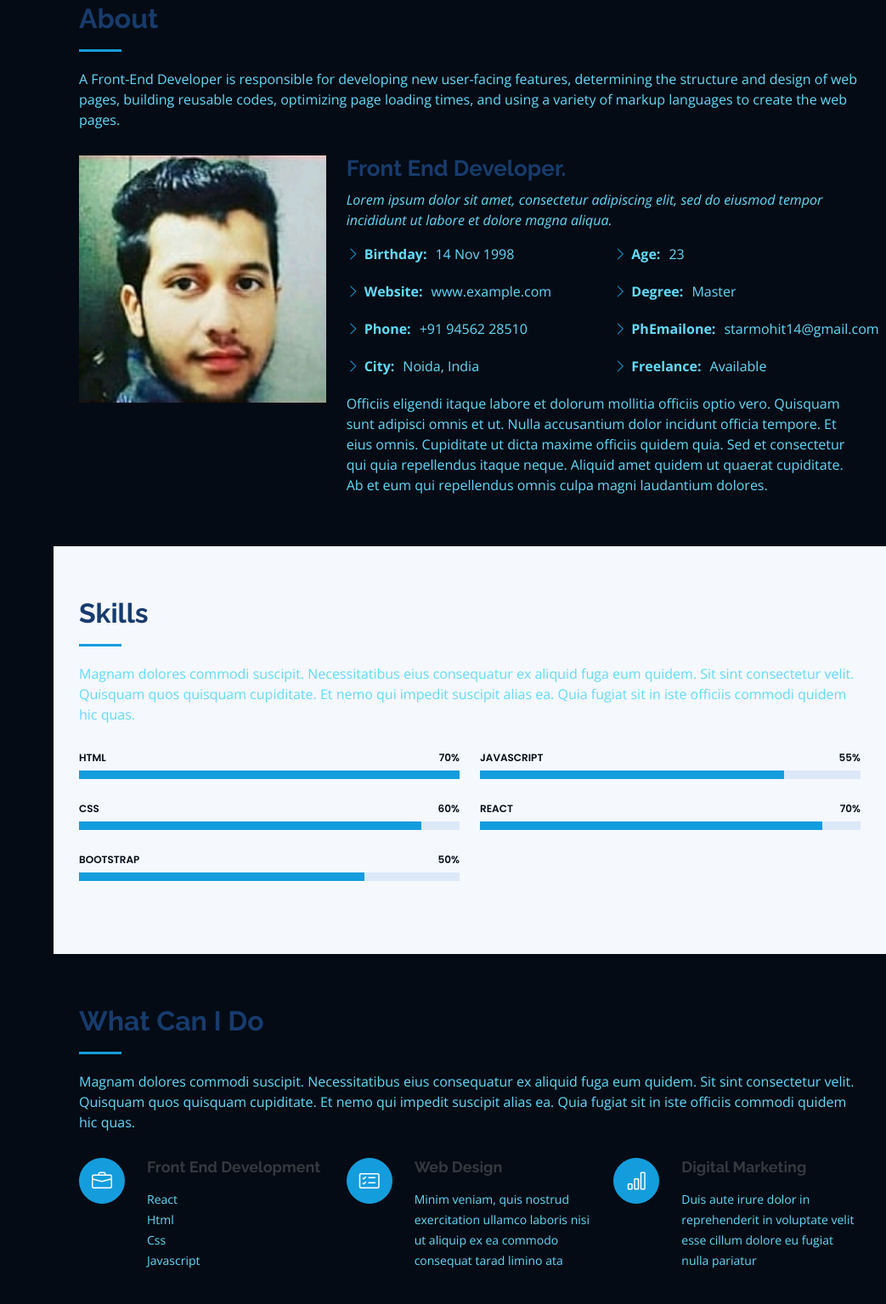
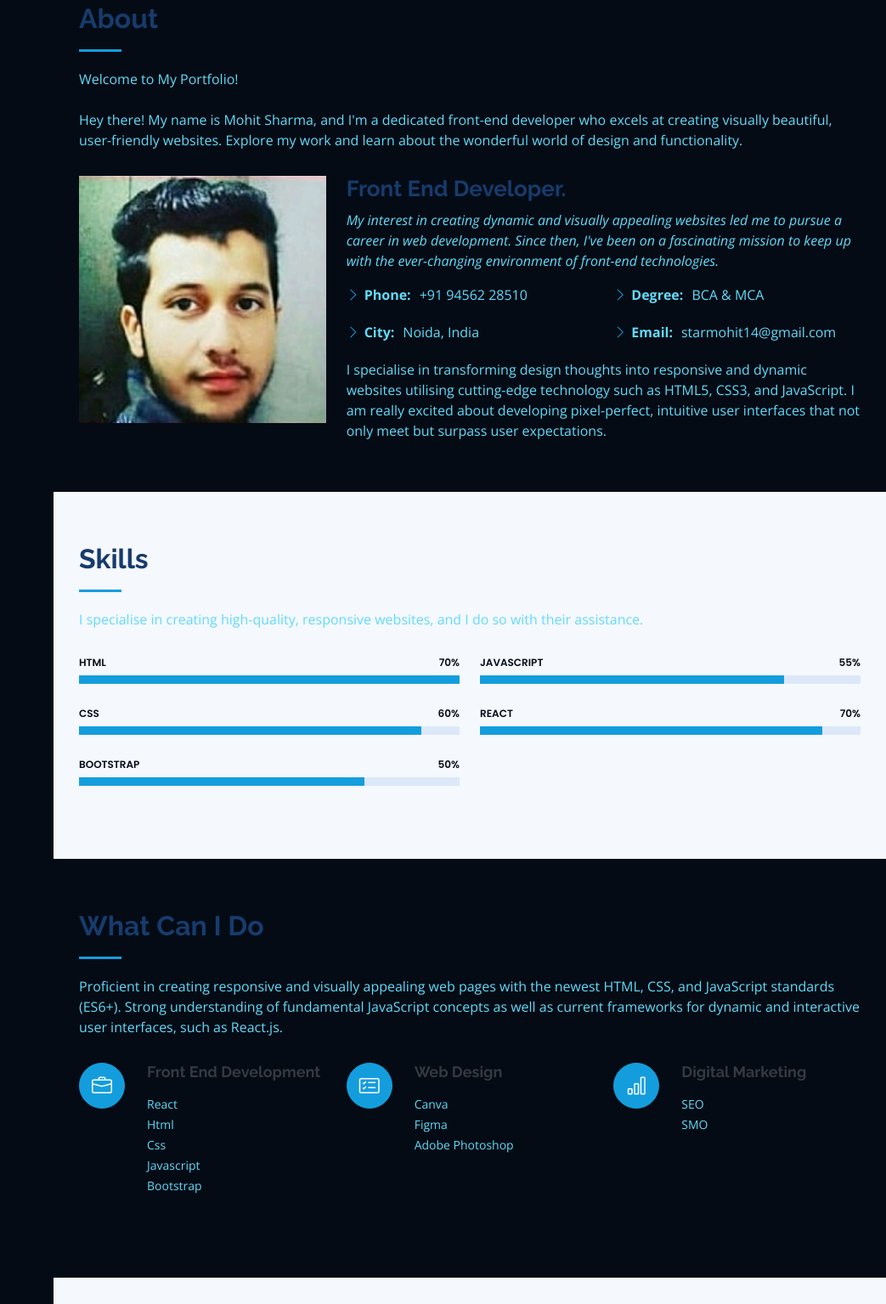
Before and after one commit to starmohit14/Portfolio, a plain HTML site: page index.html in a window 1280 px wide. Shown: the part 857-2392 px from the top of the page at 85% size, without its empty margins (237-1280 px from the left). Drawn offline with nearby package versions, Linux system fonts and the light colour scheme.

Commit message:
Update index.html

```diff
--- a/index.html
+++ b/index.html
@@ -52,7 +52,7 @@
           <a href="https://twitter.com/starmohit14" class="twitter"><i class="bx bxl-twitter"></i></a>
           <a href="https://www.facebook.com/starmohit14" class="facebook"><i class="bx bxl-facebook"></i></a>
           <a href="https://www.instagram.com/starmohit14/" class="instagram"><i class="bx bxl-instagram"></i></a>
-          <a href="#" class="google-plus"><i class="bx bxl-skype"></i></a>
+          <a href="https://wa.me/qr/6INBT4GEHNOKD1 " class="whatsapp"><i class="bi bi-whatsapp"></i></i></a>
           <a href="https://www.linkedin.com/in/starmohit14/" class="linkedin"><i class="bx bxl-linkedin"></i></a>
         </div>
       </div>
@@ -86,7 +86,9 @@
 
         <div class="section-title">
           <h2>About</h2>
-          <p>A Front-End Developer is responsible for developing new user-facing features, determining the structure and design of web pages, building reusable codes, optimizing page loading times, and using a variety of markup languages to create the web pages.</p>
+          <p>Welcome to My Portfolio! <br>
+            <br>
+            Hey there! My name is Mohit Sharma, and I'm a dedicated front-end developer who excels at creating visually beautiful, user-friendly websites. Explore my work and learn about the wonderful world of design and functionality.</p>
         </div>
 
         <div class="row">
@@ -96,30 +98,24 @@
           <div class="col-lg-8 pt-4 pt-lg-0 content" data-aos="fade-left">
             <h3>Front End Developer.</h3>
             <p class="fst-italic">
-              Lorem ipsum dolor sit amet, consectetur adipiscing elit, sed do eiusmod tempor incididunt ut labore et dolore
-              magna aliqua.
+              My interest in creating dynamic and visually appealing websites led me to pursue a career in web development. Since then, I've been on a fascinating mission to keep up with the ever-changing environment of front-end technologies.
             </p>
             <div class="row">
               <div class="col-lg-6">
                 <ul>
-                  <li><i class="bi bi-chevron-right"></i> <strong>Birthday:</strong> <span>14 Nov 1998</span></li>
-                  <li><i class="bi bi-chevron-right"></i> <strong>Website:</strong> <span>www.example.com</span></li>
                   <li><i class="bi bi-chevron-right"></i> <strong>Phone:</strong> <span>+91 94562 28510</span></li>
                   <li><i class="bi bi-chevron-right"></i> <strong>City:</strong> <span>Noida, India</span></li>
                 </ul>
               </div>
               <div class="col-lg-6">
                 <ul>
-                  <li><i class="bi bi-chevron-right"></i> <strong>Age:</strong> <span>23</span></li>
-                  <li><i class="bi bi-chevron-right"></i> <strong>Degree:</strong> <span>Master</span></li>
-                  <li><i class="bi bi-chevron-right"></i> <strong>PhEmailone:</strong> <span>starmohit14@gmail.com</span></li>
-                  <li><i class="bi bi-chevron-right"></i> <strong>Freelance:</strong> <span>Available</span></li>
+                  <li><i class="bi bi-chevron-right"></i> <strong>Degree:</strong> <span>BCA & MCA</span></li>
+                  <li><i class="bi bi-chevron-right"></i> <strong>Email:</strong> <span>starmohit14@gmail.com</span></li>
                 </ul>
               </div>
             </div>
             <p>
-              Officiis eligendi itaque labore et dolorum mollitia officiis optio vero. Quisquam sunt adipisci omnis et ut. Nulla accusantium dolor incidunt officia tempore. Et eius omnis.
-              Cupiditate ut dicta maxime officiis quidem quia. Sed et consectetur qui quia repellendus itaque neque. Aliquid amet quidem ut quaerat cupiditate. Ab et eum qui repellendus omnis culpa magni laudantium dolores.
+              I specialise in transforming design thoughts into responsive and dynamic websites utilising cutting-edge technology such as HTML5, CSS3, and JavaScript. I am really excited about developing pixel-perfect, intuitive user interfaces that not only meet but surpass user expectations.
             </p>
           </div>
         </div>
@@ -133,7 +129,7 @@
 
         <div class="section-title">
           <h2>Skills</h2>
-          <p>Magnam dolores commodi suscipit. Necessitatibus eius consequatur ex aliquid fuga eum quidem. Sit sint consectetur velit. Quisquam quos quisquam cupiditate. Et nemo qui impedit suscipit alias ea. Quia fugiat sit in iste officiis commodi quidem hic quas.</p>
+          <p>I specialise in creating high-quality, responsive websites, and I do so with their assistance.</p>
         </div>
 
         <div class="row skills-content">
@@ -192,7 +188,8 @@
 
         <div class="section-title">
           <h2>What Can I Do</h2>
-          <p>Magnam dolores commodi suscipit. Necessitatibus eius consequatur ex aliquid fuga eum quidem. Sit sint consectetur velit. Quisquam quos quisquam cupiditate. Et nemo qui impedit suscipit alias ea. Quia fugiat sit in iste officiis commodi quidem hic quas.</p>
+          <p>Proficient in creating responsive and visually appealing web pages with the newest HTML, CSS, and JavaScript standards (ES6+). Strong understanding of fundamental JavaScript concepts as well as current frameworks for dynamic and interactive user interfaces, such as React.js.
+          </p>
         </div>
 
         <div class="row">
@@ -204,17 +201,25 @@
               Html <br>
               Css <br>
               Javascript <br>
+              Bootstrap
             </p>
           </div>
           <div class="col-lg-4 col-md-6 icon-box" data-aos="fade-up" data-aos-delay="100">
             <div class="icon"><i class="bi bi-card-checklist"></i></div>
             <h4 class="title"><a href="">Web Design</a></h4>
-            <p class="description">Minim veniam, quis nostrud exercitation ullamco laboris nisi ut aliquip ex ea commodo consequat tarad limino ata</p>
+            <p class="description">
+              Canva <br>
+              Figma <br>
+              Adobe Photoshop
+            </p>
           </div>
           <div class="col-lg-4 col-md-6 icon-box" data-aos="fade-up" data-aos-delay="200">
             <div class="icon"><i class="bi bi-bar-chart"></i></div>
             <h4 class="title"><a href="">Digital Marketing</a></h4>
-            <p class="description">Duis aute irure dolor in reprehenderit in voluptate velit esse cillum dolore eu fugiat nulla pariatur</p>
+            <p class="description">
+              SEO <br>
+              SMO
+            </p>
           </div>
         </div>
 
@@ -227,7 +232,6 @@
 
         <div class="section-title">
           <h2>Recently Projects</h2>
-          <p>Magnam dolores commodi suscipit. Necessitatibus eius consequatur ex aliquid fuga eum quidem. Sit sint consectetur velit. Quisquam quos quisquam cupiditate. Et nemo qui impedit suscipit alias ea. Quia fugiat sit in iste officiis commodi quidem hic quas.</p>
         </div>
 
         <div class="row" data-aos="fade-up">
@@ -245,7 +249,7 @@
 
           <div class="col-lg-4 col-md-6 portfolio-item filter-app">
             <div class="portfolio-wrap">
-              <img src="https://starmohit14.github.io/graviton-project-8/hero-bg.jpg" class="img-fluid" alt="">
+              <img src="assets/img/project-1.jpg" class="img-fluid" alt="">
               <div class="portfolio-links">
                 <a href="https://starmohit14.github.io/graviton-project-8/" title="More Details"><i class="bx bx-link"></i></a>
               </div>
@@ -254,7 +258,7 @@
 
           <div class="col-lg-4 col-md-6 portfolio-item filter-web">
             <div class="portfolio-wrap">
-              <img src="https://www.psychologs.com/wp-content/uploads/2023/08/Hodophile-A-Person-who-Loves-to-Travel.jpg" class="img-fluid" alt="">
+              <img src="assets/img/project-2.jpg" class="img-fluid" alt="">
               <div class="portfolio-links">
                 <a href="https://starmohit14.github.io/graviton-project-6/" title="More Details"><i class="bx bx-link"></i></a>
               </div>
@@ -263,7 +267,7 @@
 
           <div class="col-lg-4 col-md-6 portfolio-item filter-app">
             <div class="portfolio-wrap">
-              <img src="https://themewagon.github.io/fruitables/img/hero-img-2.jpg" class="img-fluid" alt="">
+              <img src="assets/img/project-3.jpg" class="img-fluid" alt="">
               <div class="portfolio-links">
                 <a href="https://starmohit14.github.io/bootstrap-fruits-website-project10/" title="More Details"><i class="bx bx-link"></i></a>
               </div>
@@ -272,7 +276,7 @@
 
           <div class="col-lg-4 col-md-6 portfolio-item filter-card">
             <div class="portfolio-wrap">
-              <img src="https://images.unsplash.com/photo-1498049860654-af1a5c566876?w=600&auto=format&fit=crop&q=60&ixlib=rb-4.0.3&ixid=M3wxMjA3fDB8MHxzZWFyY2h8M3x8ZnJlZSUyMG9mZmljZSUyMGltYWdlc3xlbnwwfHwwfHx8MA%3D%3D" class="img-fluid" alt="">
+              <img src="assets/img/project-4.png" class="img-fluid" alt="">
               <div class="portfolio-links">
                 <a href="https://starmohit14.github.io/graviton-project-7/" title="More Details"><i class="bx bx-link"></i></a>
               </div>
@@ -281,7 +285,7 @@
 
           <div class="col-lg-4 col-md-6 portfolio-item filter-web">
             <div class="portfolio-wrap">
-              <img src="https://s3-alpha.figma.com/hub/file/3204442809/f44f3da7-9304-4002-b113-fb2fc1d00cf2-cover.png" class="img-fluid" alt="">
+              <img src="assets/img/project-5.jpg" class="img-fluid" alt="">
               <div class="portfolio-links">
                 <a href="https://starmohit14.github.io/Todo-App-UI-Web/" title="More Details"><i class="bx bx-link"></i></a>
               </div>
@@ -290,7 +294,7 @@
 
           <div class="col-lg-4 col-md-6 portfolio-item filter-app">
             <div class="portfolio-wrap">
-              <img src="https://uizard.io/static/0606412cdcdbc4e93e639bdf5cf75a6f/d9bdf/to-do-web-app-cover.png" class="img-fluid" alt="">
+              <img src="assets/img/project-6.jpg" class="img-fluid" alt="">
               <div class="portfolio-links">
                 <a href="https://starmohit14.github.io/Todo-App-UI-Web/" title="More Details"><i class="bx bx-link"></i></a>
               </div>
@@ -307,7 +311,7 @@
 
         <div class="section-title">
           <h2>Contact</h2>
-          <p>Magnam dolores commodi suscipit. Necessitatibus eius consequatur ex aliquid fuga eum quidem. Sit sint consectetur velit. Quisquam quos quisquam cupiditate. Et nemo qui impedit suscipit alias ea. Quia fugiat sit in iste officiis commodi quidem hic quas.</p>
+          <p>If you have an any queries so You can contact me only week days on these details.</p>
         </div>
 
         <div class="row" data-aos="fade-in">
```
